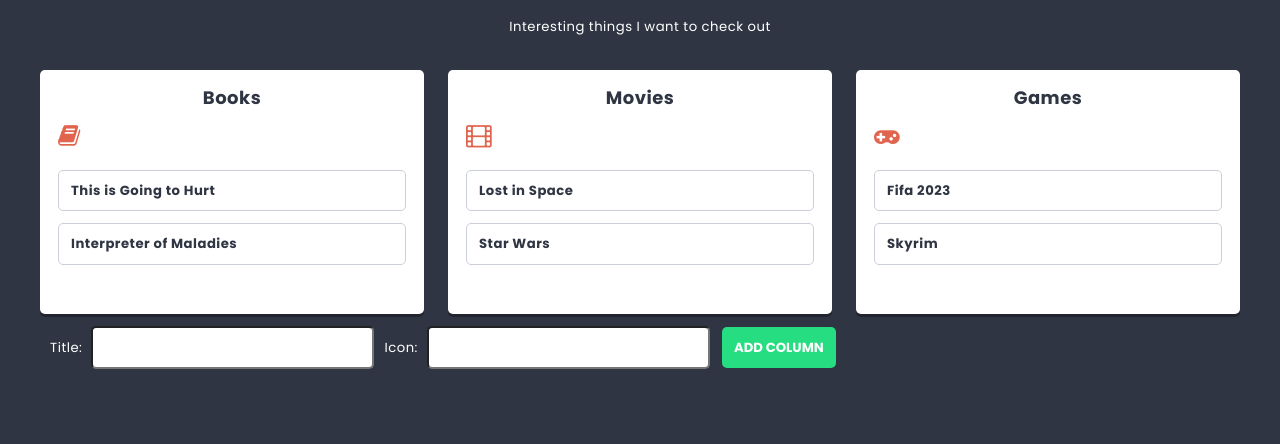
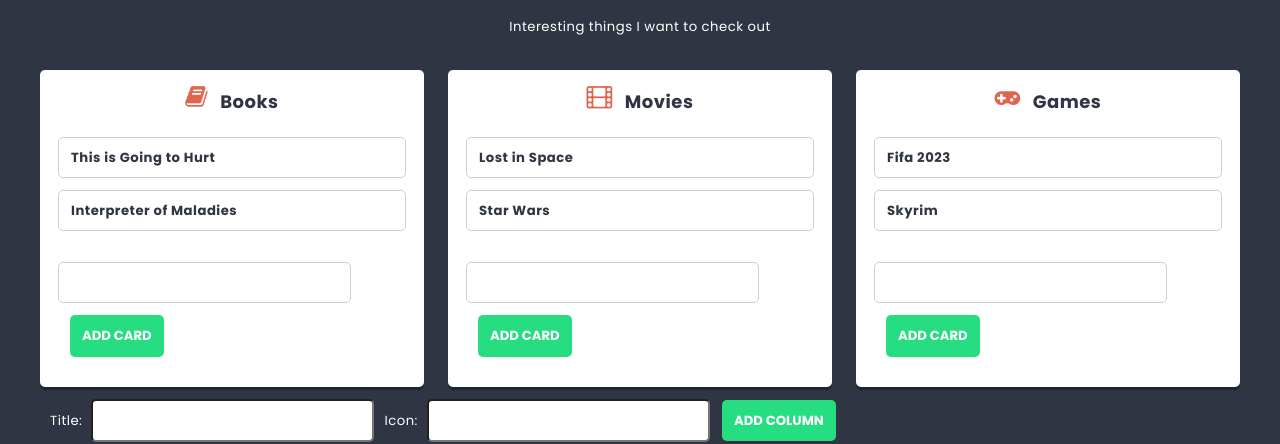
Before and after one commit to Cinamon88/FirstReactApp, a React (Create React App) app: page / in a window 1280 px wide. Shown: the part 471-915 px from the top of the page. Before the commit the page ends 871 px from the top, so only its background shows below. Built offline with nearby package versions, Linux system fonts and the light colour scheme.

Commit message:
add new card

```diff
--- a/src/components/CardForm/CardForm.js
+++ b/src/components/CardForm/CardForm.js
@@ -13,7 +13,7 @@ const CardForm = props => {
 
 	return (
         <form className={styles.cardForm} onSubmit={handleSubmit}>
-            <TextInput value={title} onChange={e => setTitle(e.target.value)} />
+            <TextInput type="text" value={title} onChange={(e) => setTitle(e.target.value)} />
             <Button>Add card</Button>
         </form>
 	);
--- a/src/components/Column/Column.js
+++ b/src/components/Column/Column.js
@@ -1,17 +1,22 @@
 import styles from './Column.module.scss'
 import Card from '../Card/Card';
+import CardForm from '../CardForm/CardForm';
 
-const Column = props => {
+const Column = (props) => {
     return (
-        <article className={styles.column}>
-            <h2 className={styles.title}>{props.title}</h2>
-            <span className={styles.icon + ' fa fa-' + props.icon} />
-
-            <ul className={styles.cards}>
-                {props.cards.map(card => <Card key={card.id} title={card.title} />)}
-            </ul>
-        </article>
+      <article className={styles.column}>
+        <h2 className={styles.title}>
+          <span className={styles.icon + ' fa fa-' + props.icon}></span>
+          {props.title}
+        </h2>
+        <ul className={styles.cards}>
+          {props.cards.map((card) => (
+            <Card key={card.id} title={card.title} />
+          ))}
+        </ul>
+        <CardForm columnId={props.id} action={props.action} />
+      </article>
     );
-};
+  };
 
 export default Column;
--- a/src/components/List/List.js
+++ b/src/components/List/List.js
@@ -1,8 +1,8 @@
 import styles from './List.module.scss';
 import Column from '../Column/Column';
-import ColumnForm from '../ColumnForm/ColumnForm';
 import { useState } from 'react';
 import shortid from 'shortid';
+import ColumnForm from '../ColumnForm/ColumnForm';
 
 
 const List = () => {
@@ -33,21 +33,54 @@ const List = () => {
         { id: 1, title: 'Fifa 2023' },
         { id: 2, title: 'Skyrim' }
       ]
-    }
+    },
   ]);
 
   const addColumn = newColumn => {
-    setColumns([...columns, { id: shortid(), title: newColumn.title, icon: newColumn.icon, cards: [] }]);
+    setColumns([...columns,
+      {
+        id: shortid(),
+        title: newColumn.title,
+        icon: newColumn.icon,
+        cards: [],
+      },
+    ]);
+  };
+
+  const addCard = (newCard, columnId) => {
+    const columnsUpdated = columns.map((column) => {
+      if (column.id === columnId)
+        return {
+          ...column,
+          cards: [...column.cards, { id: shortid(), title: newCard.title }],
+        };
+      else return column;
+    });
+
+    setColumns(columnsUpdated);
   };
 
   return (
     <div className={styles.list}>
       <header className={styles.header}>
-          <h2 className={styles.title}>Things to do<span>soon</span></h2>
+        <h2 className={styles.title}>
+          Things to do <span>soon</span>
+        </h2>
       </header>
-      <p className={styles.description}>Interesting things I want to check out</p>
+      <p className={styles.description}>
+        Interesting things I want to check out
+      </p>
       <section className={styles.columns}>
-        {columns.map(column => <Column key={column.id} id={column.id} title={column.title} icon={column.icon} cards={column.cards} />)}
+        {columns.map((column) => (
+          <Column
+            key={column.id}
+            id={column.id}
+            title={column.title}
+            icon={column.icon}
+            cards={column.cards}
+            action={addCard}
+          />
+        ))}
       </section>
       <ColumnForm action={addColumn} />
     </div>
```
Also changed, not shown: src/components/TextInput/TextInput.js (+7 -1 lines).
